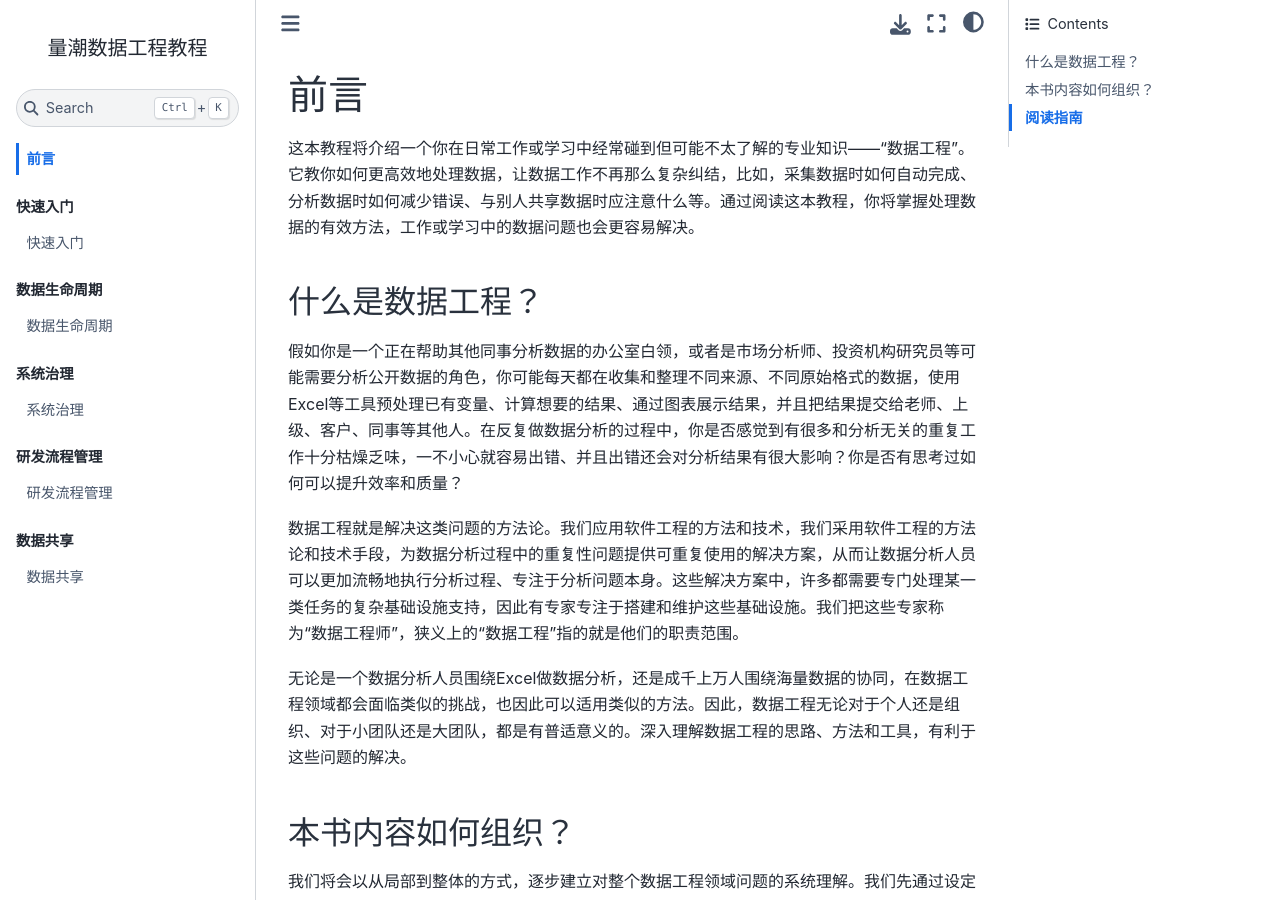
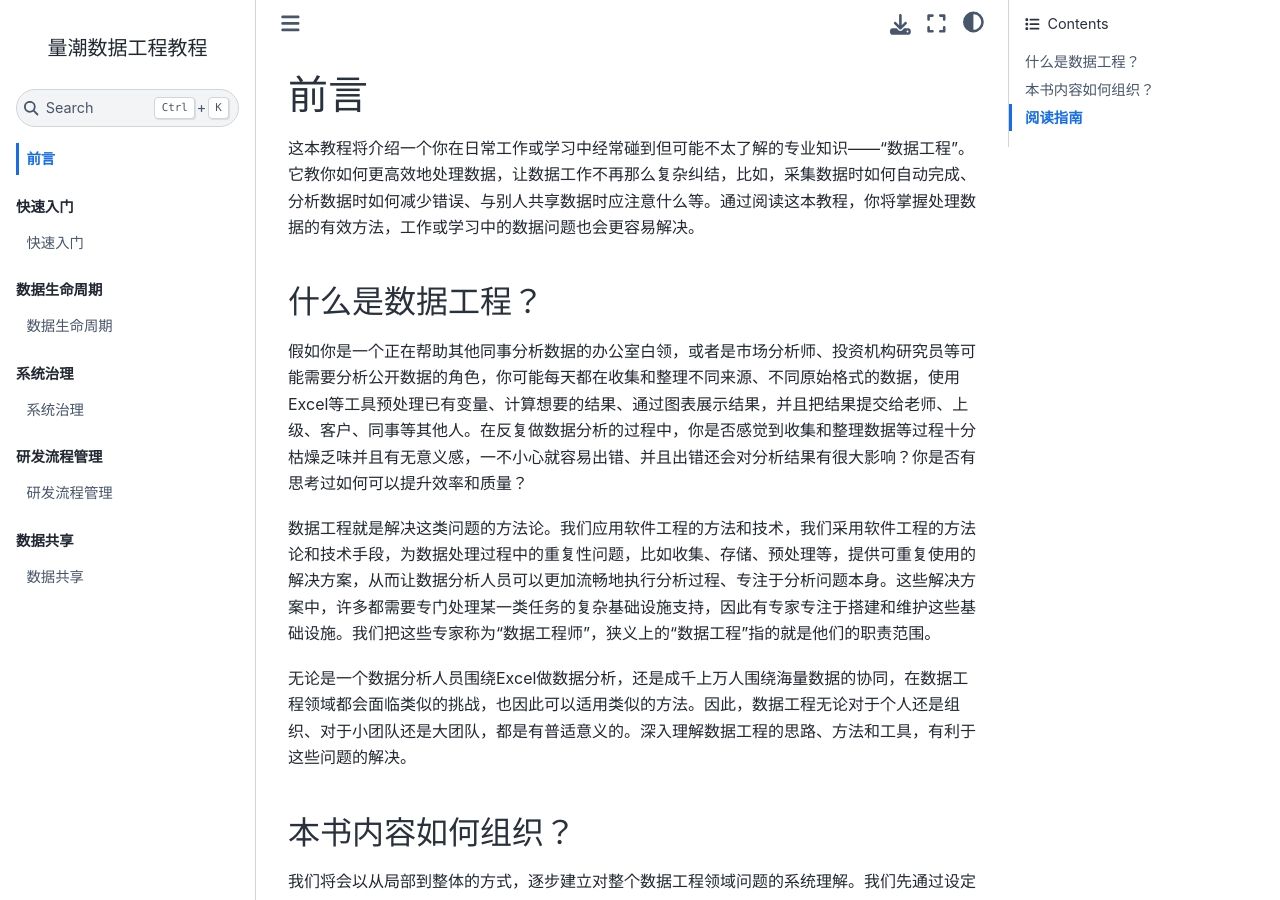
Before and after one commit to quanttide/quanttide-tutorial-of-data-engineering, a Jupyter Book: the page built from index.md, in a window 1280 px wide and 900 px high. Built offline with Jupyter Book 1.0.4 settings and Sphinx 7.4.7 and the Sphinx Book theme 1.1.4, drawn with Linux system fonts in a browser that asks for light colours.

Commit message:
change(index): 进一步修改数据工程的定义

```diff
--- a/index.md
+++ b/index.md
@@ -6,11 +6,11 @@
 
 % 背景
 
-假如你是一个正在帮助其他同事分析数据的办公室白领，或者是市场分析师、投资机构研究员等可能需要分析公开数据的角色，你可能每天都在收集和整理不同来源、不同原始格式的数据，使用Excel等工具预处理已有变量、计算想要的结果、通过图表展示结果，并且把结果提交给老师、上级、客户、同事等其他人。在反复做数据分析的过程中，你是否感觉到有很多和分析无关的重复工作十分枯燥乏味，一不小心就容易出错、并且出错还会对分析结果有很大影响？你是否有思考过如何可以提升效率和质量？
+假如你是一个正在帮助其他同事分析数据的办公室白领，或者是市场分析师、投资机构研究员等可能需要分析公开数据的角色，你可能每天都在收集和整理不同来源、不同原始格式的数据，使用Excel等工具预处理已有变量、计算想要的结果、通过图表展示结果，并且把结果提交给老师、上级、客户、同事等其他人。在反复做数据分析的过程中，你是否感觉到收集和整理数据等过程十分枯燥乏味并且有无意义感，一不小心就容易出错、并且出错还会对分析结果有很大影响？你是否有思考过如何可以提升效率和质量？
 
 % 定义
 
-数据工程就是解决这类问题的方法论。我们应用软件工程的方法和技术，我们采用软件工程的方法论和技术手段，为数据分析过程中的重复性问题提供可重复使用的解决方案，从而让数据分析人员可以更加流畅地执行分析过程、专注于分析问题本身。这些解决方案中，许多都需要专门处理某一类任务的复杂基础设施支持，因此有专家专注于搭建和维护这些基础设施。我们把这些专家称为“数据工程师”，狭义上的“数据工程”指的就是他们的职责范围。
+数据工程就是解决这类问题的方法论。我们应用软件工程的方法和技术，我们采用软件工程的方法论和技术手段，为数据处理过程中的重复性问题，比如收集、存储、预处理等，提供可重复使用的解决方案，从而让数据分析人员可以更加流畅地执行分析过程、专注于分析问题本身。这些解决方案中，许多都需要专门处理某一类任务的复杂基础设施支持，因此有专家专注于搭建和维护这些基础设施。我们把这些专家称为“数据工程师”，狭义上的“数据工程”指的就是他们的职责范围。
 
 % 意义
 
```
